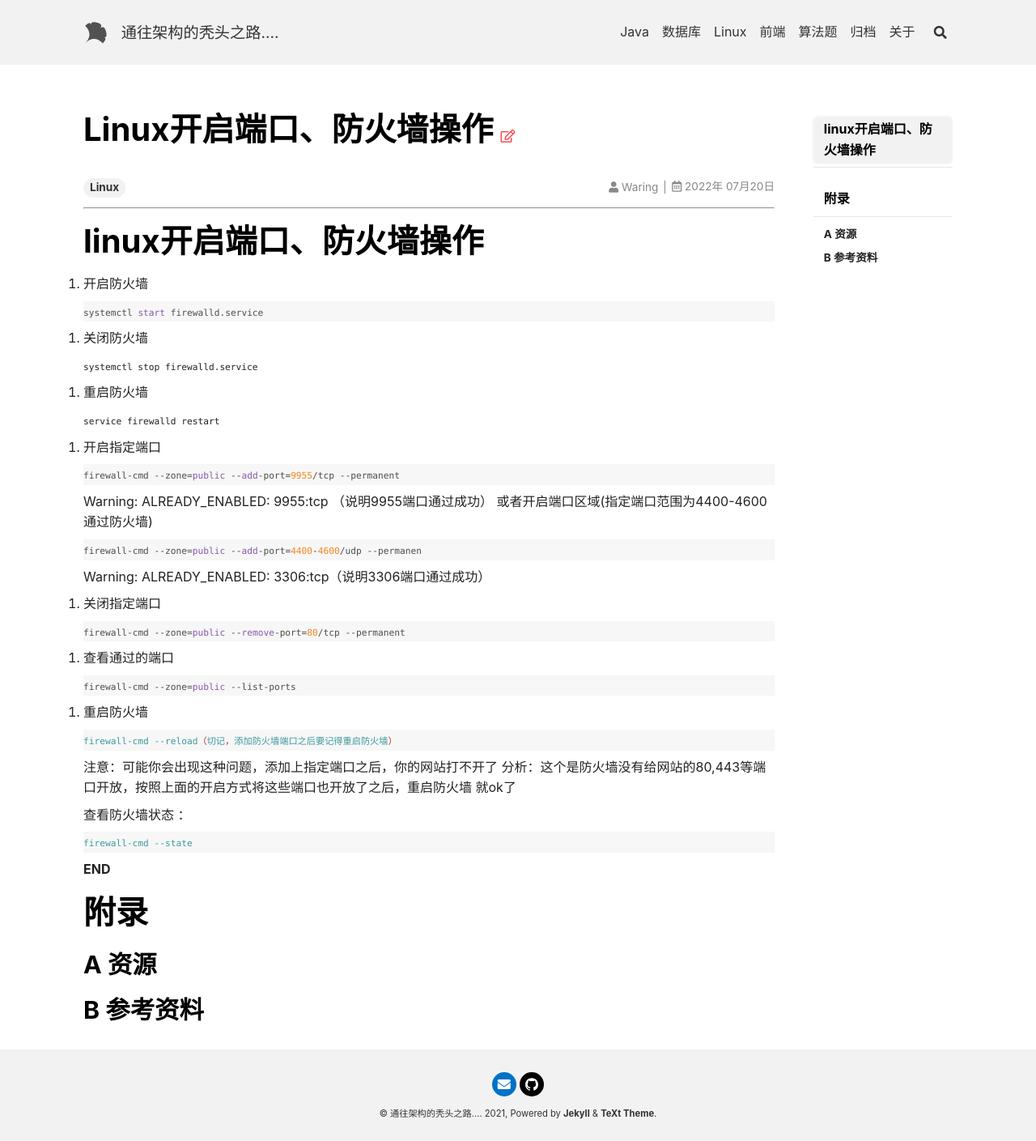
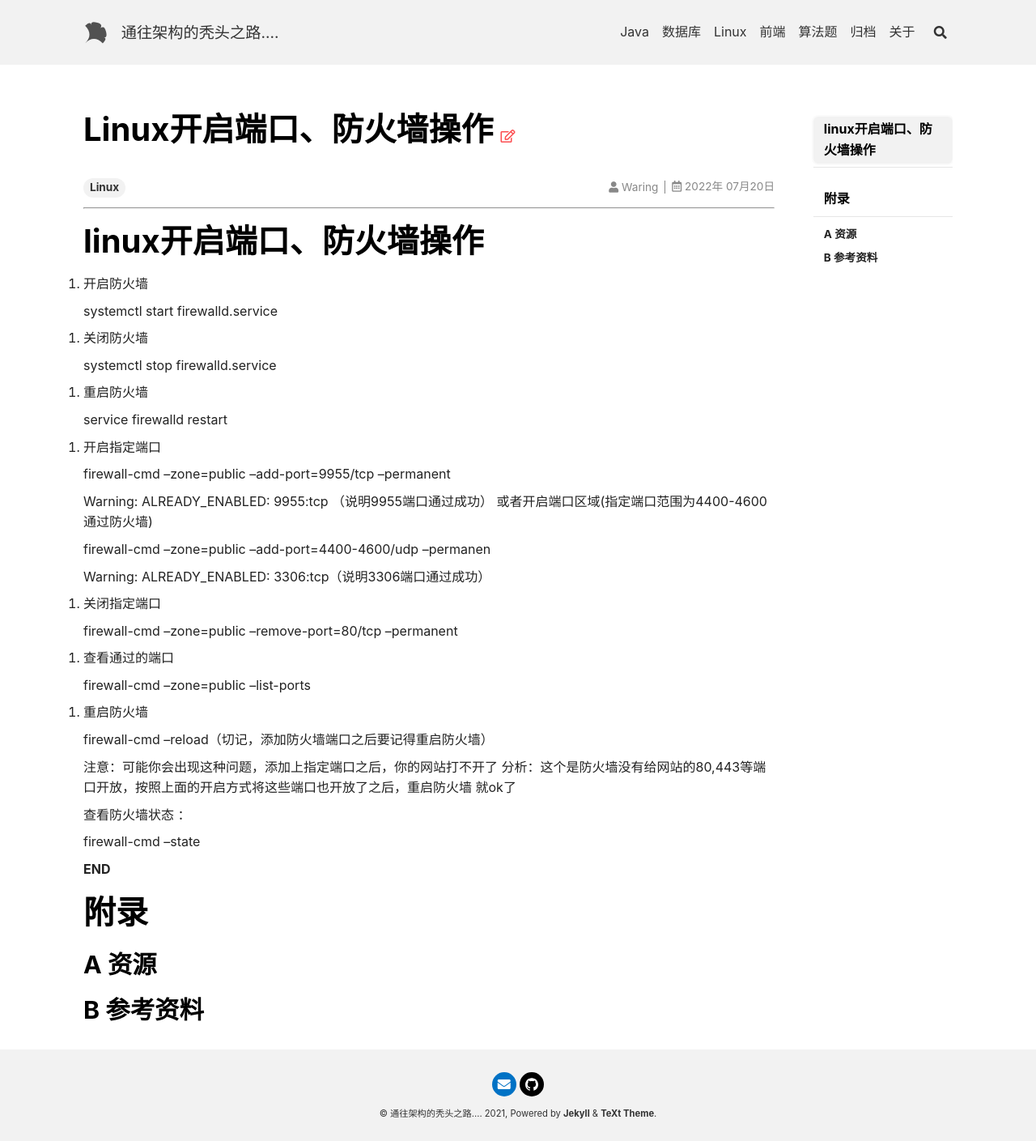
Before and after one commit to war-ning/war-ning.github.io, a Jekyll site: the page built from _posts/linux/2022-07-20-Linux开启端口、防火墙操作.md, in a window 1280 px wide. Shown: the whole page at 81% size. Built offline with Jekyll 4.4.1, drawn with Linux system fonts in a browser that asks for light colours; nearby versions of some CDN libraries.

Commit message:
update linux

````diff
--- a/_posts/linux/2022-07-20-Linux开启端口、防火墙操作.md
+++ b/_posts/linux/2022-07-20-Linux开启端口、防火墙操作.md
@@ -26,63 +26,47 @@ category: [linux]
 
 1. 开启防火墙
 
-```sql
-systemctl start firewalld.service
-```
+
+> systemctl start firewalld.service
+
 
 1. 关闭防火墙
 
-```vbnet
-systemctl stop firewalld.service
-```
+> systemctl stop firewalld.service
 
 1. 重启防火墙
 
-```undefined
-service firewalld restart
-```
+> service firewalld restart
 
 1. 开启指定端口
 
-```csharp
-firewall-cmd --zone=public --add-port=9955/tcp --permanent
-```
+> firewall-cmd --zone=public --add-port=9955/tcp --permanent
 
 Warning: ALREADY_ENABLED: 9955:tcp （说明9955端口通过成功）
 或者开启端口区域(指定端口范围为4400-4600通过防火墙)
 
-```csharp
-firewall-cmd --zone=public --add-port=4400-4600/udp --permanen
-```
+> firewall-cmd --zone=public --add-port=4400-4600/udp --permanen
 
 Warning: ALREADY_ENABLED: 3306:tcp（说明3306端口通过成功）
 
 1. 关闭指定端口
 
-```csharp
-firewall-cmd --zone=public --remove-port=80/tcp --permanent
-```
+> firewall-cmd --zone=public --remove-port=80/tcp --permanent
 
 1. 查看通过的端口
 
-```csharp
-firewall-cmd --zone=public --list-ports
-```
+> firewall-cmd --zone=public --list-ports
 
 1. 重启防火墙
 
-```css
-firewall-cmd --reload（切记，添加防火墙端口之后要记得重启防火墙）
-```
+> firewall-cmd --reload（切记，添加防火墙端口之后要记得重启防火墙）
 
 注意：可能你会出现这种问题，添加上指定端口之后，你的网站打不开了
 分析：这个是防火墙没有给网站的80,443等端口开放，按照上面的开启方式将这些端口也开放了之后，重启防火墙 就ok了
 
 查看防火墙状态 ：
 
-```css
-firewall-cmd --state
-```
+> firewall-cmd --state
 
 
 
````
